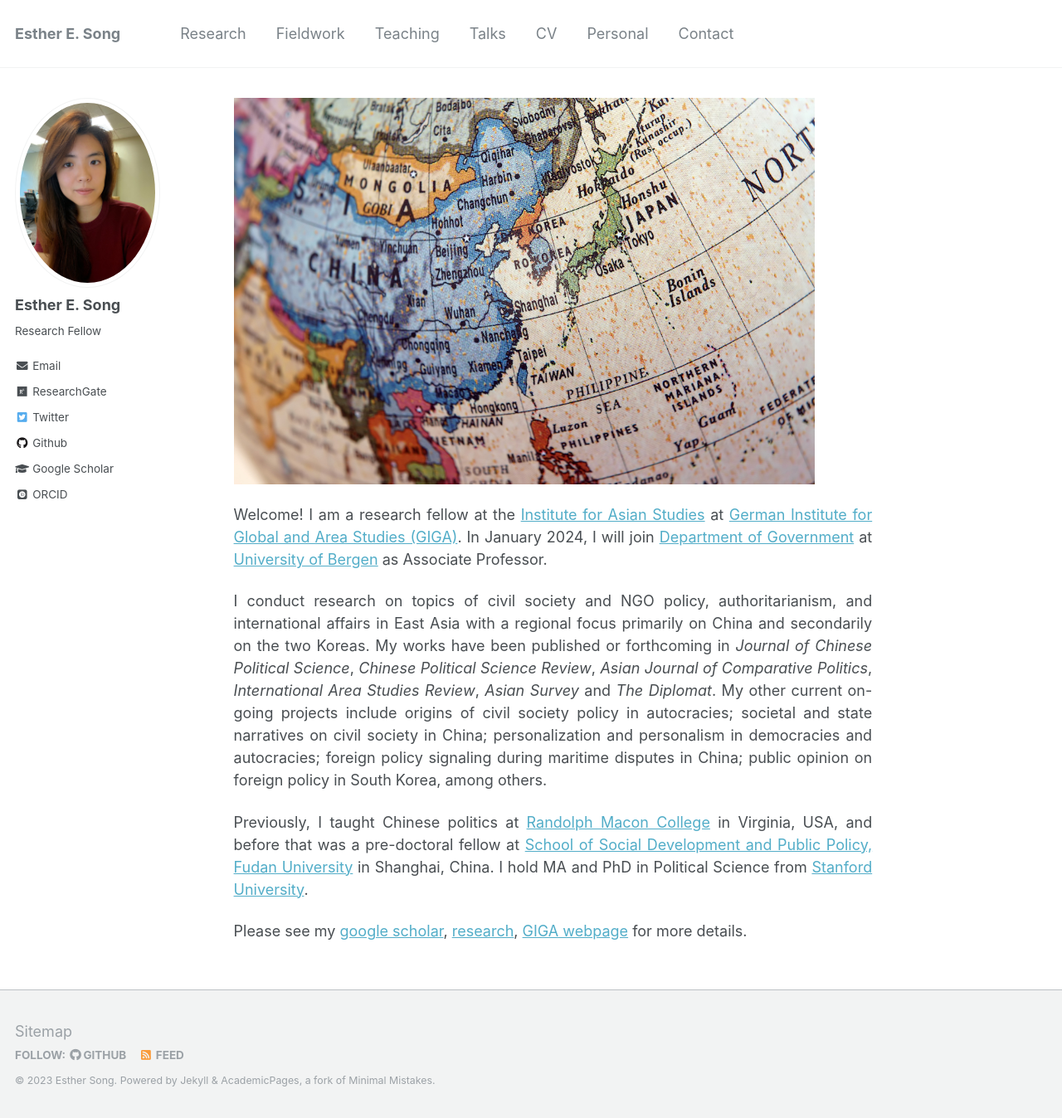
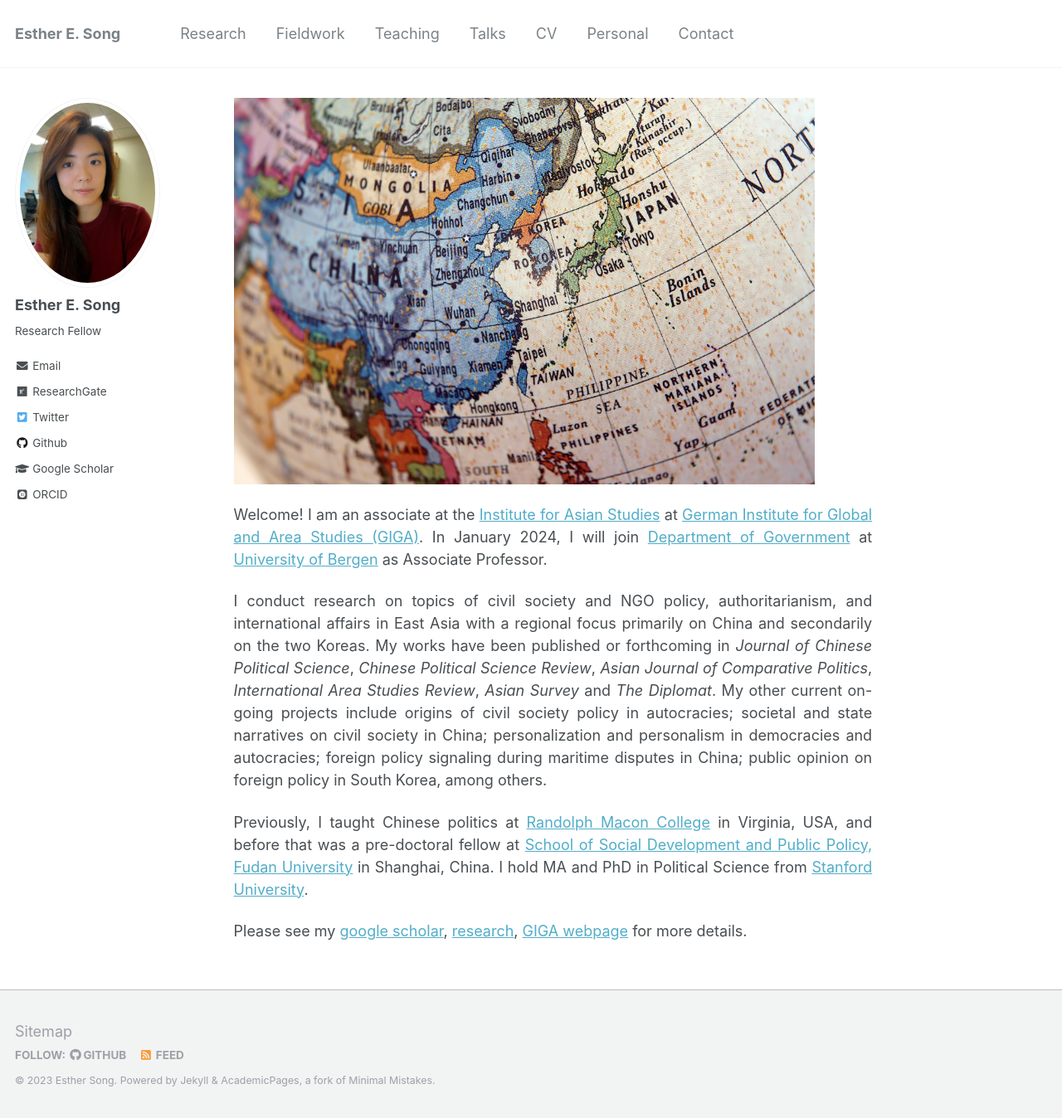
Before and after one commit to ehsong/ehsong.github.io, a Jekyll site: the page built from _pages/about.md, in a window 1280 px wide and 1348 px high. Shown: the whole window at 83% size. Built offline with Jekyll 4.4.1, drawn with Linux system fonts in a browser that asks for light colours; some web fonts are replaced.

Commit message:
Update about.md

```diff
--- a/_pages/about.md
+++ b/_pages/about.md
@@ -9,7 +9,7 @@ redirect_from:
 ---
 <img src="https://github.com/ehsong/ehsong.github.io/blob/master/images/east_asia_resized.jpg?raw=true" width="700" height="466">
 
-Welcome! I am a research fellow at the [Institute for Asian Studies](https://www.giga-hamburg.de/en/institutes/giga-institute-for-asian-studies/) at [German Institute for Global and Area Studies (GIGA)](https://www.giga-hamburg.de/en/). In January 2024, I will join [Department of Government](https://www.uib.no/en/gov) at [University of Bergen](https://www.uib.no/en) as Associate Professor.
+Welcome! I am an associate at the [Institute for Asian Studies](https://www.giga-hamburg.de/en/institutes/giga-institute-for-asian-studies/) at [German Institute for Global and Area Studies (GIGA)](https://www.giga-hamburg.de/en/). In January 2024, I will join [Department of Government](https://www.uib.no/en/gov) at [University of Bergen](https://www.uib.no/en) as Associate Professor.
 
 I conduct research on topics of civil society and NGO policy, authoritarianism, and international affairs in East Asia with a regional focus primarily on China and secondarily on the two Koreas. My works have been published or forthcoming in *Journal of Chinese Political Science*, *Chinese Political Science Review*, *Asian Journal of Comparative Politics*, *International Area Studies Review*, *Asian Survey* and *The Diplomat*. My other current on-going projects include origins of civil society policy in autocracies; societal and state narratives on civil society in China; personalization and personalism in democracies and autocracies; foreign policy signaling during maritime disputes in China; public opinion on foreign policy in South Korea, among others.
 
```
